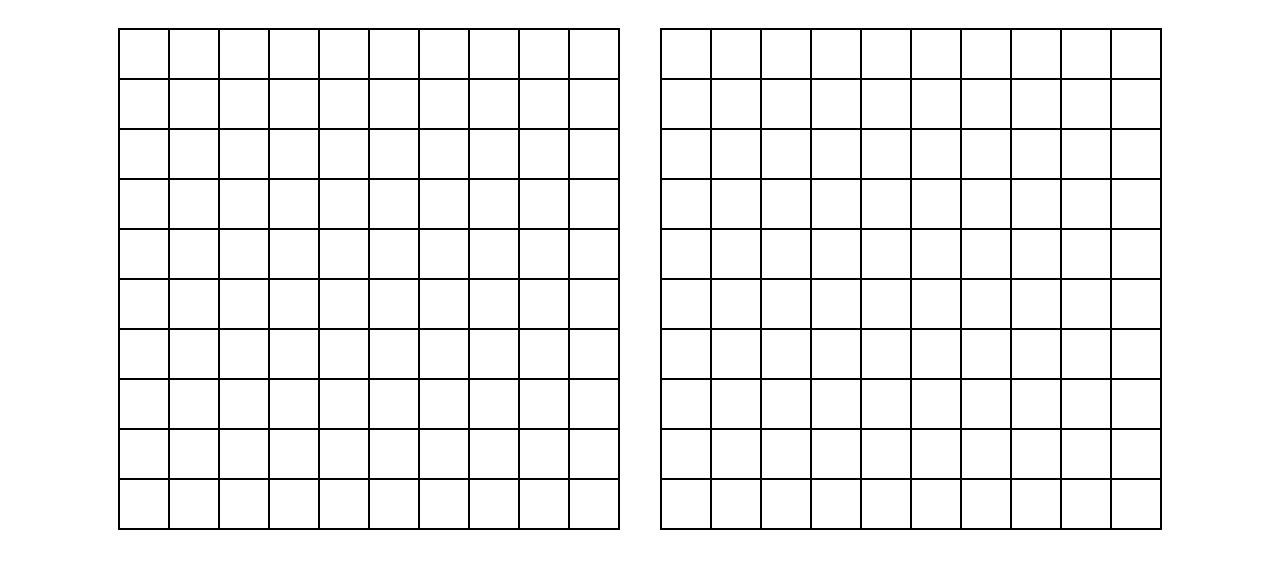
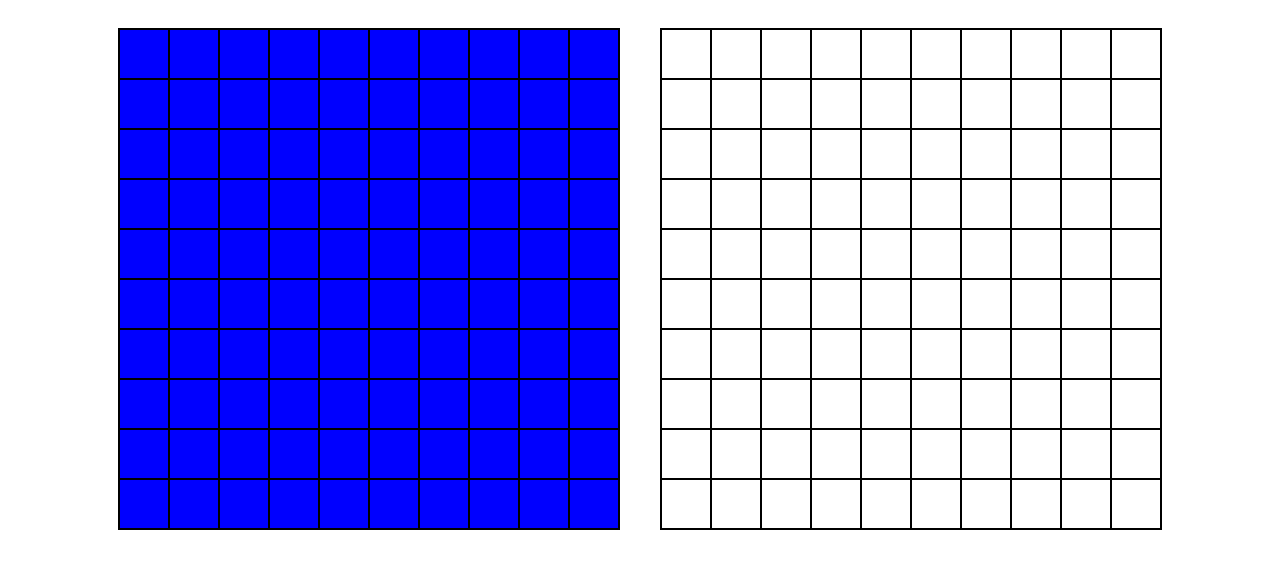
Before and after one commit to justinrkinsman/battleship, a website built with webpack: page dist/index.html in a window 1280 px wide. Both pictures are taken after typing "Sample", "Sample", "Sample", "Sample", "Sample", "Sample" into the empty fields and a click on the button "Submit". Built offline with nearby package versions, Linux system fonts and the light colour scheme.

Commit message:
Make player grid visible to player

```diff
--- a/src/index.js
+++ b/src/index.js
@@ -179,6 +179,12 @@ const reselectCoordinates = (player, ship, grid) => {
         document.getElementById(`${shipName}Submit`).addEventListener('click', () => {
             let row = document.getElementById(`new${shipName}Row`).value;
             let col = document.getElementById(`new${shipName}Col`).value;
+            /*if (grid[row - 1][col - 1] === 2){
+                reselectCoordinates("playerOne", ship, createGrid)
+                document.getElementById(`${shipName}Coordinates`).classList.remove('visible')    fixthis
+                //console.log(ship)
+                return
+            }*/
             game.placeShip(ship, row - 1, col - 1, createGrid, 'playerOne')
             document.getElementById(`${shipName}Coordinates`).classList.remove('visible')
         })
@@ -311,7 +317,7 @@ document.getElementById('submit').addEventListener('click', () => {
     let destroyerCol = document.getElementById('destroyerCol').value;
     game.placeShip(carrier0, carrierRow - 1, carrierCol - 1, createGrid, 'playerOne')
     game.placeShip(battleship1, battleshipRow - 1, battleshipCol - 1, createGrid, 'playerOne')
-    game.placeShip(submarine2, submarineRow - 1, submarineCol - 1, createGrid, 'playerOne', 'horizontal')
-    game.placeShip(cruiser3, cruiserRow - 1, cruiserCol - 1, createGrid, 'playerOne', 'horizontal')
-    game.placeShip(destroyer4, destroyerRow - 1, destroyerCol - 1, createGrid, 'playerOne', 'horizontal')
+    game.placeShip(submarine2, submarineRow - 1, submarineCol - 1, createGrid, 'playerOne')
+    game.placeShip(cruiser3, cruiserRow - 1, cruiserCol - 1, createGrid, 'playerOne')
+    game.placeShip(destroyer4, destroyerRow - 1, destroyerCol - 1, createGrid, 'playerOne')
 })
--- a/src/style.css
+++ b/src/style.css
@@ -40,7 +40,10 @@ button {
     background-color: rgb(184, 179, 179)
 }
 
-/*#carrierCoordinates, #battleshipCoordinates, #cruiserCoordinates,
-#submarineCoordinates, #destroyerCoordinates{
+.playerOne[data-shipName] {
+    background-color: red
+}
 
-}*/
+.playerOne{
+    background-color: blue;
+}
```
Also changed, not shown: dist/main.js.
